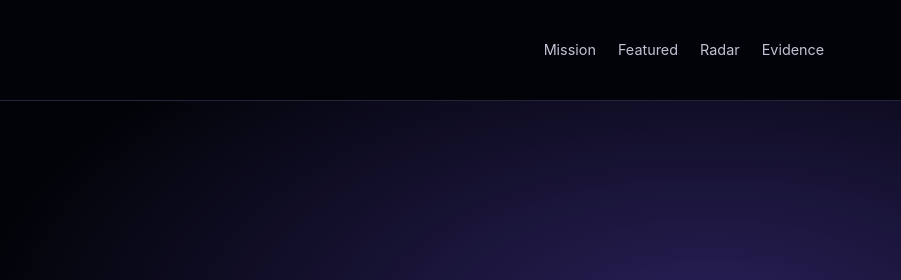
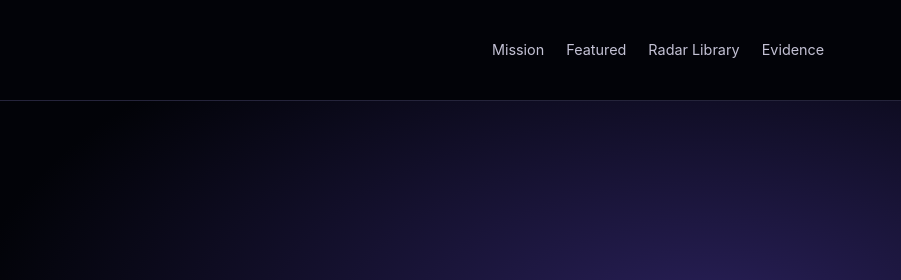
Before and after one commit to WhiteRabbitFrontiers/Whiterabbitfrontiers-website, a website: page index.html in a window 1280 px wide. Shown: the top 280 px of the page, 379-1280 px from the left. Drawn offline with Linux system fonts and the light colour scheme.

Commit message:
Link new Radar Library from homepage navigation and Radar section

```diff
--- a/index.html
+++ b/index.html
@@ -10,7 +10,7 @@
 <body>
   <header class="site-header">
     <a class="brand" href="index.html"><img class="rabbit-logo" src="wrf-logo.jpg" alt="" width="52" height="52" /> WHITE RABBIT <span>FRONTIERS</span></a>
-    <nav aria-label="Main navigation"><a href="#mission">Mission</a><a href="#featured">Featured</a><a href="#radar">Radar</a><a href="#evidence">Evidence</a></nav>
+    <nav aria-label="Main navigation"><a href="#mission">Mission</a><a href="#featured">Featured</a><a href="radar-library.html">Radar Library</a><a href="#evidence">Evidence</a></nav>
   </header>
   <main>
     <section class="hero"><p class="eyebrow">INDEPENDENT FRONTIER INTELLIGENCE</p><h1>The future is already <em>leaking through.</em></h1><p>At the intersection of AI, biology, physics, and human possibility, we follow the ideas that could redraw the map.</p><a class="button" href="#radar">Explore the Radar ↗</a></section>
@@ -26,7 +26,7 @@
       </a>
       <p class="feature-caption">A White Rabbit Radar deep dive <span>✦</span> Evidence before wonder, wonder always.</p>
     </section>
-    <section id="radar" class="section"><div class="radar-heading"><div><p class="eyebrow">THE RADAR</p><h2>Signals worth following</h2></div><img class="radar-logo" src="wrr-logo-black.png" alt="White Rabbit Radar logo" width="180" height="180" loading="lazy" /></div><div class="cards"><article class="card"><span class="tag emerging">Emerging</span><h3>AI × Biology</h3><p>When computation meets living systems, new questions emerge about health, intelligence, and agency.</p></article><article class="card"><span class="tag emerging">Emerging</span><h3>The Ocean Is Becoming Readable</h3><p>From reef soundscapes to environmental DNA and satellite alerts, discover how scientists are learning to interpret living ecosystems.</p><a class="article-link" href="articles/ocean-becoming-readable.html">Read the story ↗</a></article><article class="card"><span class="tag speculative">Speculative</span><h3>The Writable World</h3><p>If we can read complex systems more deeply, what would it take to change them responsibly?</p></article></div><p class="note">Editorial previews, not claims of completed scientific breakthroughs. Full research articles and source links are coming next.</p></section>
+    <section id="radar" class="section"><div class="radar-heading"><div><p class="eyebrow">THE RADAR</p><h2>Signals worth following</h2></div><img class="radar-logo" src="wrr-logo-black.png" alt="White Rabbit Radar logo" width="180" height="180" loading="lazy" /></div><div class="cards"><article class="card"><span class="tag emerging">Emerging</span><h3>AI × Biology</h3><p>When computation meets living systems, new questions emerge about health, intelligence, and agency.</p></article><article class="card"><span class="tag emerging">Emerging</span><h3>The Ocean Is Becoming Readable</h3><p>From reef soundscapes to environmental DNA and satellite alerts, discover how scientists are learning to interpret living ecosystems.</p><a class="article-link" href="articles/ocean-becoming-readable.html">Read the story ↗</a></article><article class="card"><span class="tag speculative">Speculative</span><h3>The Writable World</h3><p>If we can read complex systems more deeply, what would it take to change them responsibly?</p></article></div><p class="note">Editorial previews are not claims of completed scientific breakthroughs. <a class="article-link" href="radar-library.html">Explore the Radar Library ↗</a></p></section>
     <section id="evidence" class="section"><p class="eyebrow">HOW WE LABEL CLAIMS</p><h2>Three levels of evidence</h2><div class="cards"><article class="card"><span class="tag established">Established</span><h3>Replicated or well-supported</h3><p>Claims grounded in substantial evidence and scientific consensus.</p></article><article class="card"><span class="tag emerging">Emerging</span><h3>Promising, not settled</h3><p>Early findings that deserve attention and independent validation.</p></article><article class="card"><span class="tag speculative">Speculative</span><h3>Frontier hypotheses</h3><p>Interesting possibilities clearly separated from demonstrated facts.</p></article></div></section>
   </main>
   <footer>© <span id="year"></span> White Rabbit Frontiers · Stay curious.</footer>
```
